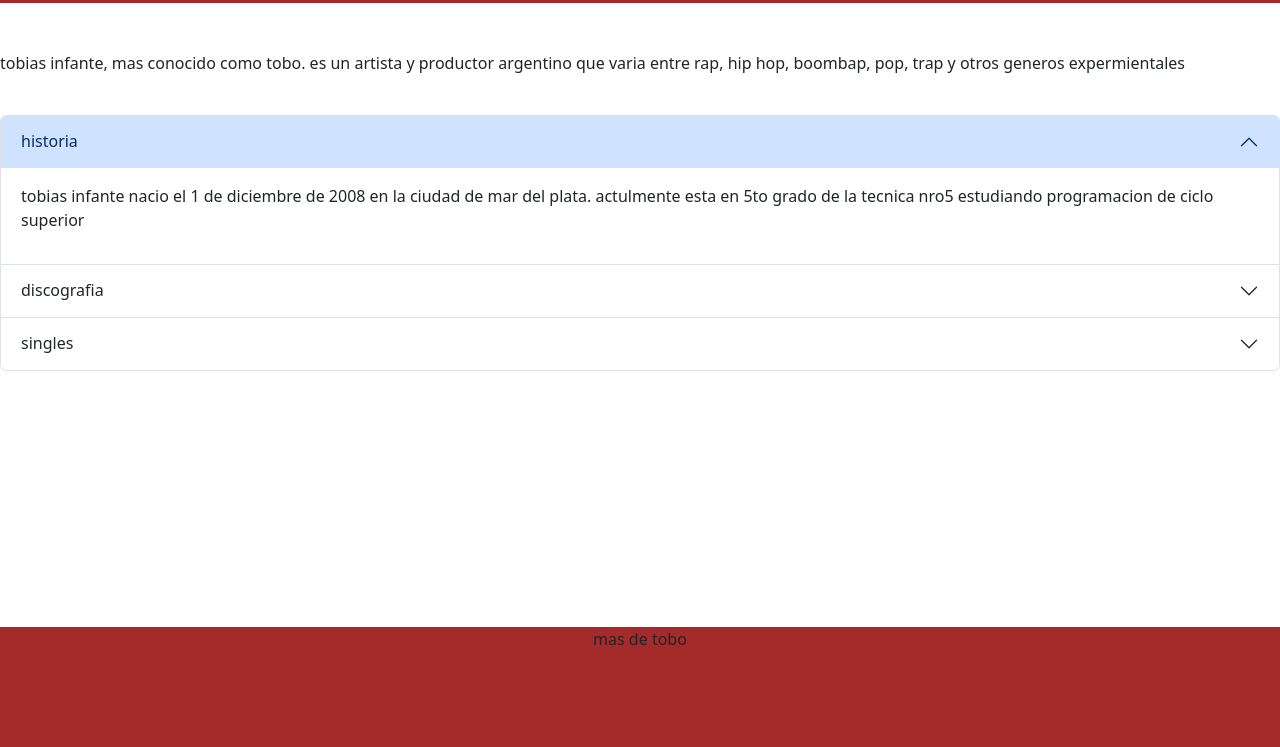
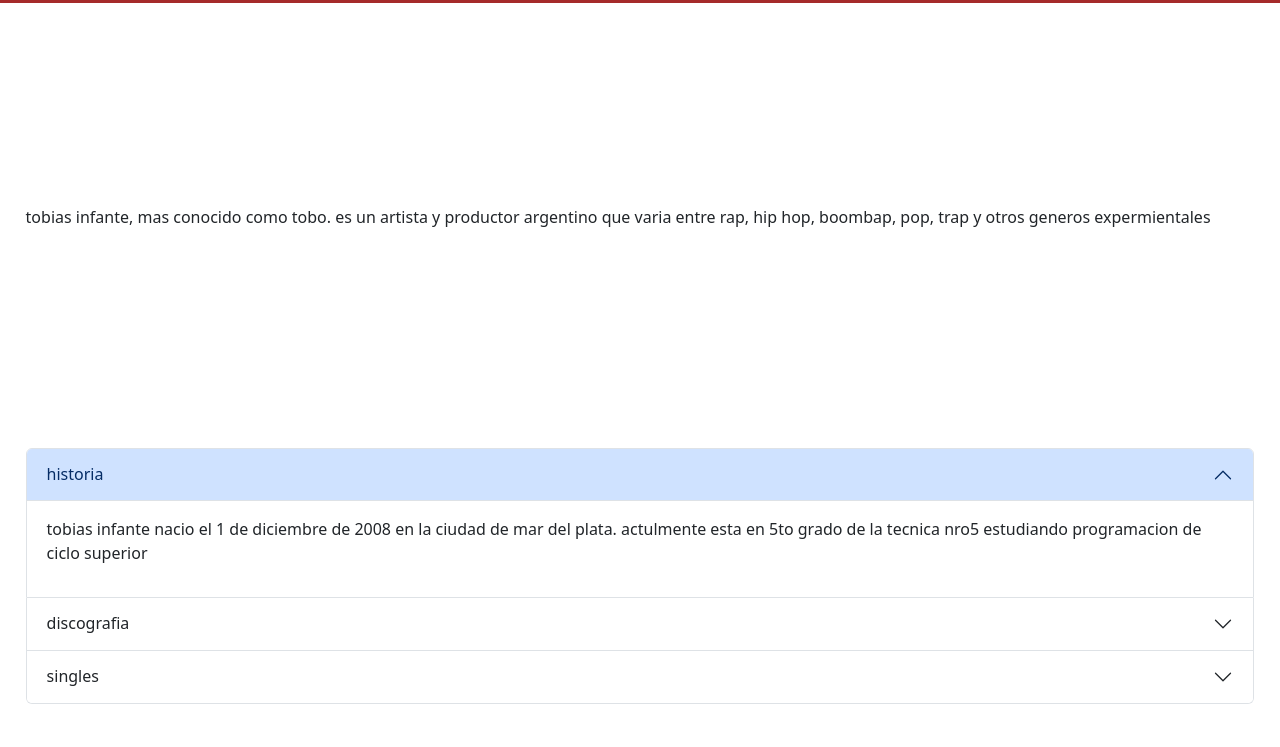
Before and after one commit to tobo22/tobo-music, a plain HTML site: page index.html in a window 1280 px wide. Shown: the part 53-800 px from the top of the page. Drawn offline with nearby package versions, Linux system fonts and the light colour scheme.

Commit message:
Add files via upload

```diff
--- a/estilo.css
+++ b/estilo.css
@@ -7,16 +7,22 @@ display: flex;
 
 }
 
+section {
+
+margin-top: 10%;
+padding: 2%;
+
+}
+
 footer {
 
 
 flex-wrap: wrap;
 background-color: brown;
 text-align: center;
-position: absolute;
-bottom: 0%;
+margin-top: 100%;
 width: 100%;
-height: 120px;
+height: 150px;
 
 }
 
@@ -24,7 +30,6 @@ height: 120px;
 
 height: 50%;
 width: auto;
-margin-bot: 200%;
 
 
 }
--- a/index.html
+++ b/index.html
@@ -78,7 +78,7 @@
 
 <p>mas de tobo</p>
 <br>
-<a href="EnProgreso.html"><img class="logos" src="./logos/logo soundclaud.avif" alt=""></a>
+<a href="EnProgreso.html" target="_blank"><img class="logos" src="./logos/logo soundclaud.avif" alt=""></a>
 
 </footer>
 
```
Also changed, not shown: EnProgreso.html (+1 -1 lines), looperman.html (+1 -1 lines).
